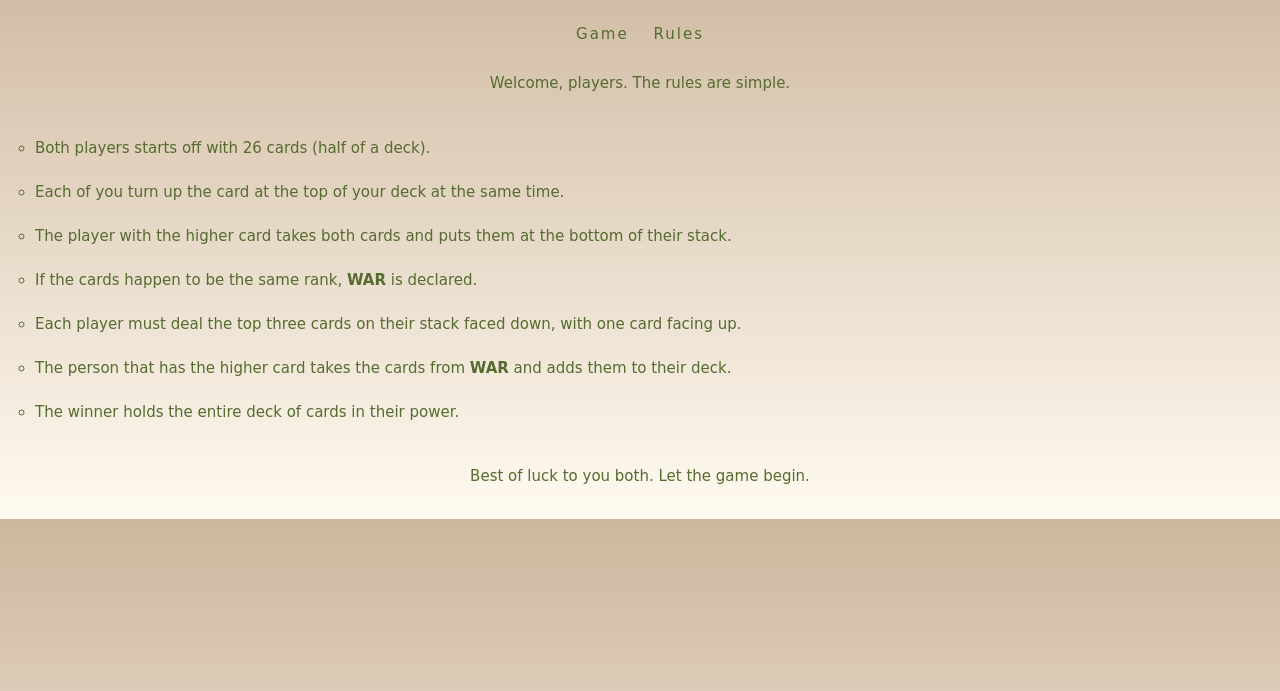
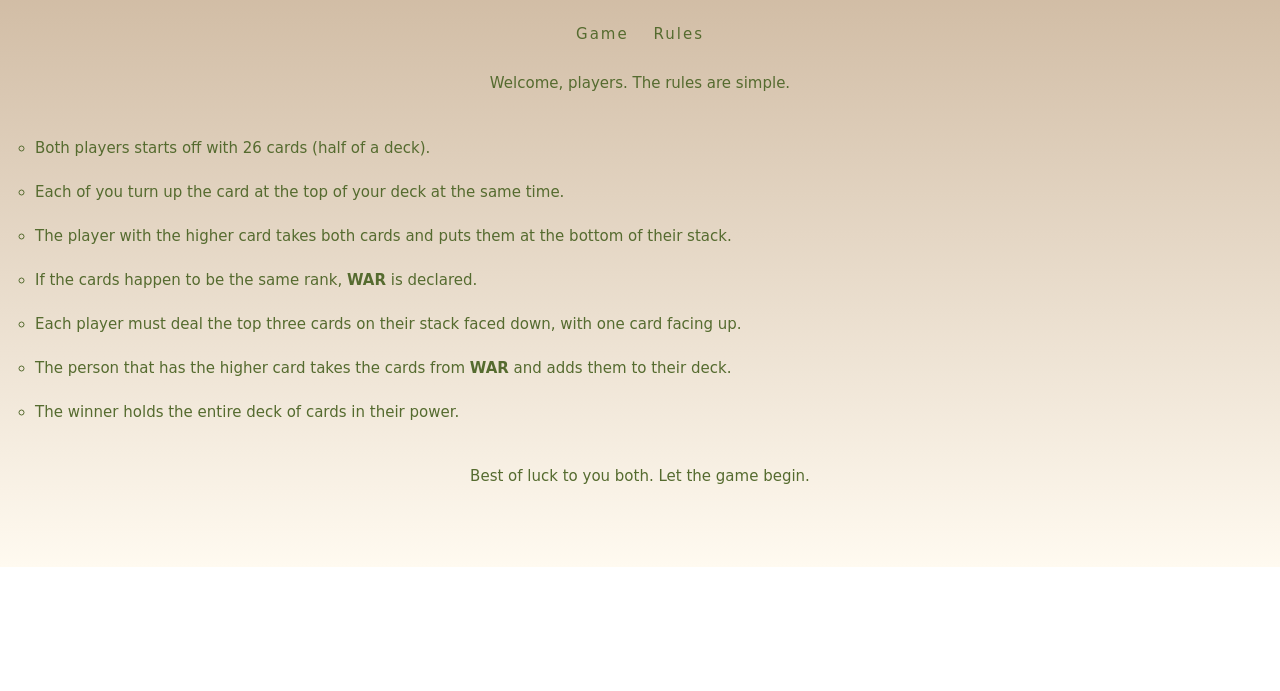
Before and after one commit to arkauffman/war-game, a plain HTML site: page templates/rules.html in a window 1280 px wide. Shown: the part 59-750 px from the top of the page. Drawn offline with Linux system fonts and the light colour scheme; a web font is replaced by a local one.

Commit message:
CSS background updates

```diff
--- a/css/app.css
+++ b/css/app.css
@@ -4,7 +4,11 @@
 }
 
 body {
-    background: linear-gradient( #cdb79e, #fffaf0);
+    background: linear-gradient(#cdb79e, #fffaf0) repeat-x;
+}
+
+.body {
+    padding-bottom: 48px;
 }
 
 .container {
--- a/templates/rules.html
+++ b/templates/rules.html
@@ -10,7 +10,7 @@
     <link rel="stylesheet" href="../css/skeleton.css">
     <link rel="stylesheet" href="../css/normalize.css">
 </head>
-<body>
+<body class="body">
     <header>
         <h1>THIS IS WAR</h1>
     </header>
@@ -38,6 +38,5 @@
     </ul>
 
     <p class="welcome-rules"> Best of luck to you both. Let the game begin. </p>
-
 </body>
 </html>
```
